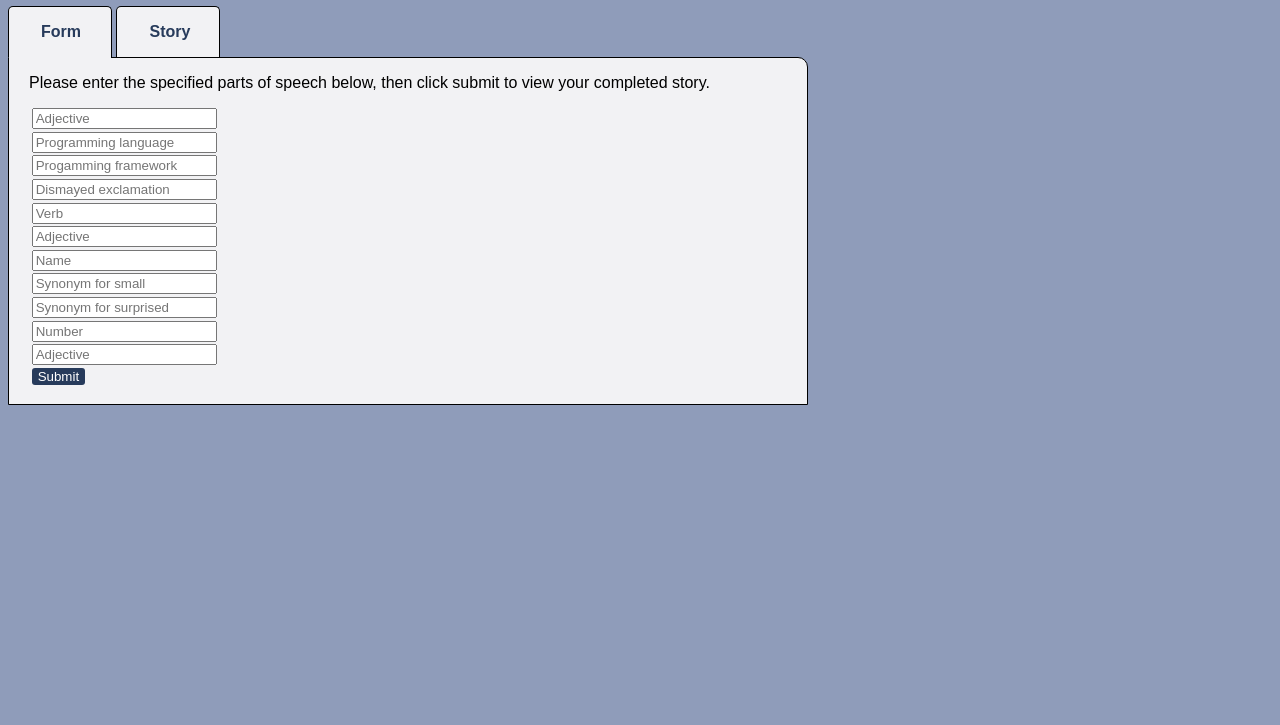
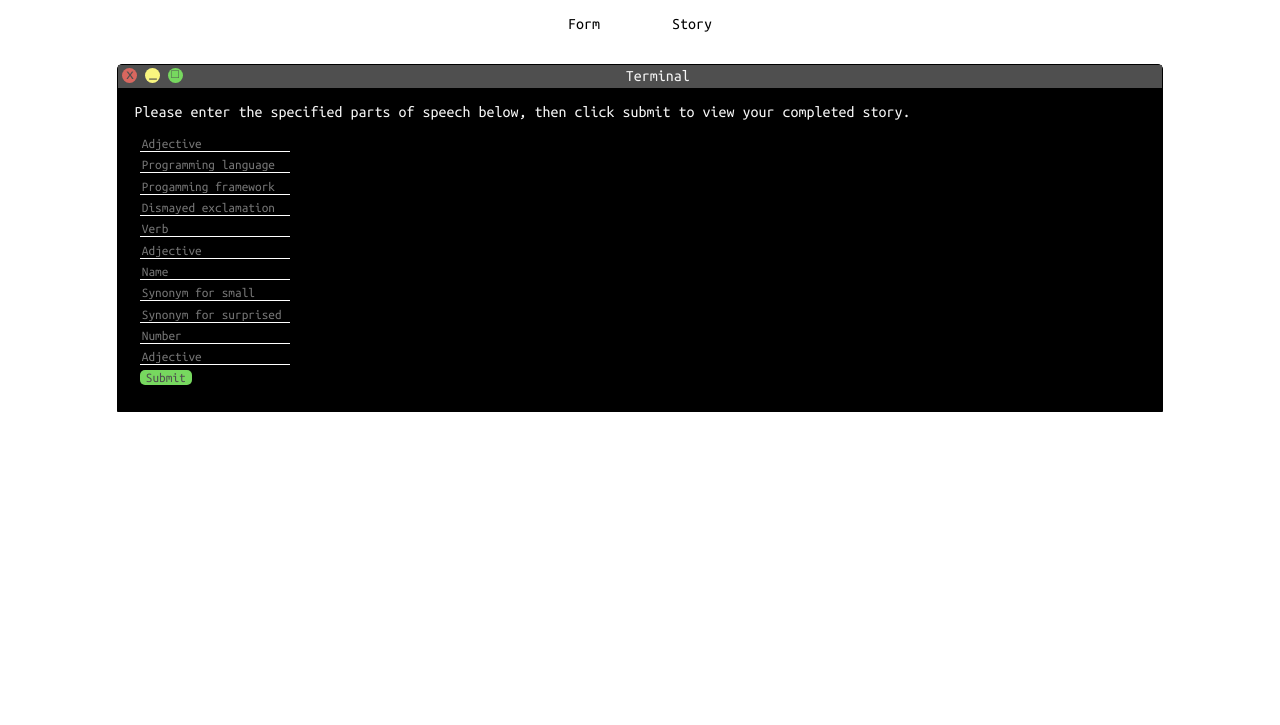
Before and after one commit to jcjoneskern/mad-libs, a plain HTML site: page index.html at #/form in a window 1280 px wide. Shown: the part 75-800 px from the top of the page. Drawn offline with Linux system fonts and the light colour scheme.

Commit message:
styling overhaul

```diff
--- a/form.html
+++ b/form.html
@@ -1,5 +1,5 @@
-<div id="form"></div>
 <main ng-controller="formController">
+<div class="terminal"><div id="close" class="btn">x</div><div id="small" class="btn">_</div><div id="big" class="btn">&#9633;</div>Terminal</div>
   <p>Please enter the specified parts of speech below, then click submit to view your completed story.</p>
 <form>
   <input type="text" ng-model="formEntries.school" placeholder="Adjective">
--- a/index.html
+++ b/index.html
@@ -2,6 +2,7 @@
 <html ng-app="madModule">
   <head>
     <title>Mad Libs</title>
+    <link href="https://fonts.googleapis.com/css?family=Ubuntu+Mono" rel="stylesheet">
     <link rel="stylesheet" type="text/css" href="stylesheet.css">
   </head>
   <body>
--- a/stylesheet.css
+++ b/stylesheet.css
@@ -1,77 +1,85 @@
 body {
-  font-family: 'Libre Franklin', sans-serif;
-  background-color: #8f9cba;
+  font-family: 'Ubuntu Mono', monospace;
+  color: whitesmoke;
 }
 h1 {
-  font-family: 'Passion One', cursive;
-  color: #273b5b;
-  font-weight: normal;
+  color: #000;
+  text-align: center;
+}
+main {
+  border: 1px solid black;
+  background-color: black;
+  width: 80%;
+  min-width: 650px;
+  padding: 0 16px 20px 16px;
+  border-top-right-radius: 5px;
+  border-top-left-radius: 5px;
+  margin: 0 auto;
 }
 input {
   display: block;
-  margin: .2em;
+  margin: .4em;
+  background-color: black;
+  border: none;
+  border-bottom: 1px solid white;
+  color: #fff;
+  font-family: 'Ubuntu Mono', monospace;
 }
 ul {
-  list-style: none;
   padding: 0;
-  margin: 0;
+  text-align: center;
 }
 li {
+  list-style: none;
   display: inline-block;
   padding: 1em 2em;
-  border-top: 1px solid black;
-  border-right: 1px solid black;
-  border-left: 1px solid black;
-  width: 38px;
-  border-top-right-radius: 5px;
-  border-top-left-radius: 5px;
-  background-color: #f2f2f4;
-}
-main {
-  width: 60%;
-  min-width: 650px;
-  border: 1px solid black;
-  padding: 0 20px 16px 20px;
-  border-top-right-radius: 10px;
-  background-color: #f2f2f4;
-}
-#form {
-  background-color: #f2f2f4;
-  width: 102px;
-  height: 2px;
-  float: left;
-  margin-top: -1px;
-  margin-left: 1px;
-}
-#story {
-  background-color: #f2f2f4;
-  width: 102px;
-  height: 2px;
-  float: left;
-  margin-top: -1px;
-  margin-left: 109px;
 }
 span {
-  color: #edc163;
-  font-weight: bold;
+  color: #77d85f;
+  font-size: 1.1em;
 }
-.cap {
-  text-transform: capitalize;
+.terminal {
+  text-align: center;
+  padding-top: 3px;
+  height: 20px;
+  background-color: #4f4f4f;
+  width: 100%;
+  overflow: hidden;
+  position: relative;
+  margin-left: -16px;
+  padding-right: 32px;
+}
+.btn {
+  float: left;
+  height: 15px;
+  width: 15px;
+  border-radius: 100%;
+  margin: 0 .25em;
+  color: #4f4f4f;
+}
+#close {
+  background-color: #d8675f;
+  line-height: 85%;
+}
+#small {
+  background-color: #f9f57f;
+    line-height: 60%;
+}
+#big {
+  background-color: #77d85f;
+  line-height: 95%;
+  font-size: .8em;
 }
 a {
+  color: #000;
   text-decoration: none;
-  color: #273b5b;
-  font-weight: bold;
 }
 a:hover {
-  color: #6685b7;
+  color: #77d85f;
 }
 #button {
-  background-color: #273b5b;
-  color: #fff;
-  border-radius: 3px;
-  border: none;
+  border: 0;
+  background-color: #77d85f;
+  color: #4f4f4f;
+  border-radius: 5px;
 }
-#button:hover {
-  background-color: #6685b7;
-}
```
Also changed, not shown: story.html (+1 -1 lines).
